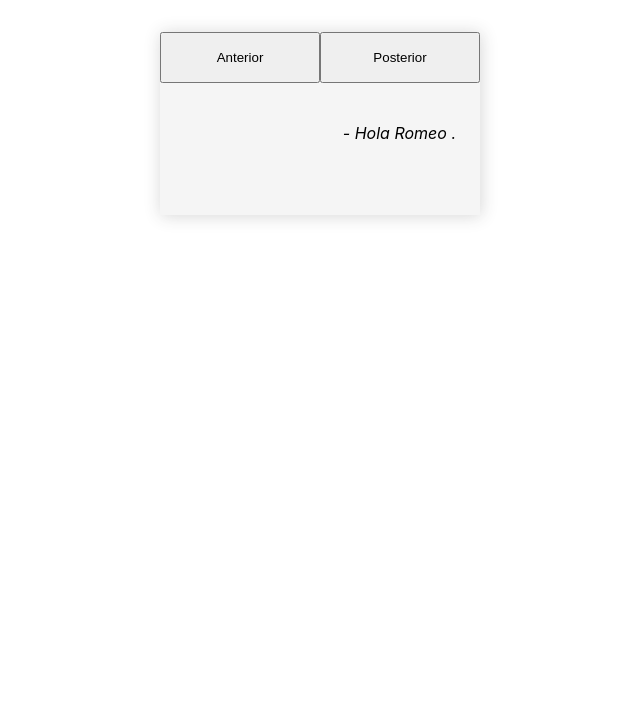
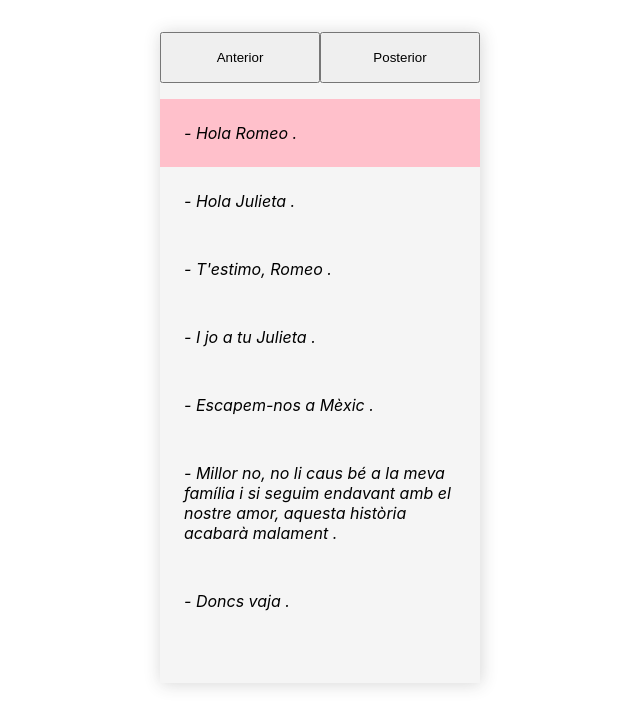
Before and after one commit to acastdeveloper/s7, a React (Create React App) app: page / in a window 1280 px wide. Shown: the top 728 px of the page, without its empty margins (320-960 px from the left). Built offline with nearby package versions, Linux system fonts and the light colour scheme.

Commit message:
Level03 - Exercici 4

```diff
--- a/src/components/Dialeg.js
+++ b/src/components/Dialeg.js
@@ -8,16 +8,21 @@ const Dialeg = (props) =>{
 
     const linies = Linies.map((l,index)=>{
         return(
-          <Frase id={`item-${index}`} className={index%2?`left`:`right`} > {l} </Frase>
+          <Frase id={`item-${index}`} className={index%2?`left`:`right`}
+          className={props.p==index?"mark":"nomark"}
+          > {l} </Frase>
         );
     });
 
     return (
     <div id="dialogo" data-rang={r}>
-    {linies[props.p]}
+    {linies}
     </div>
   );
 
 }
 
+
+
+
 export default Dialeg;
--- a/src/styles/s7.css
+++ b/src/styles/s7.css
@@ -12,3 +12,11 @@
 .right {
     text-align:right;
 }
+
+.mark {
+    background: pink;
+}
+
+.nomark {
+    background: transparent;
+}
--- a/src/styles/styled.js
+++ b/src/styles/styled.js
@@ -7,7 +7,6 @@ export const Frase = styled.div`
 
   &:hover {
       background-color: pink;
-      text-decoration:underline;
   }
 
   &::before {
```
